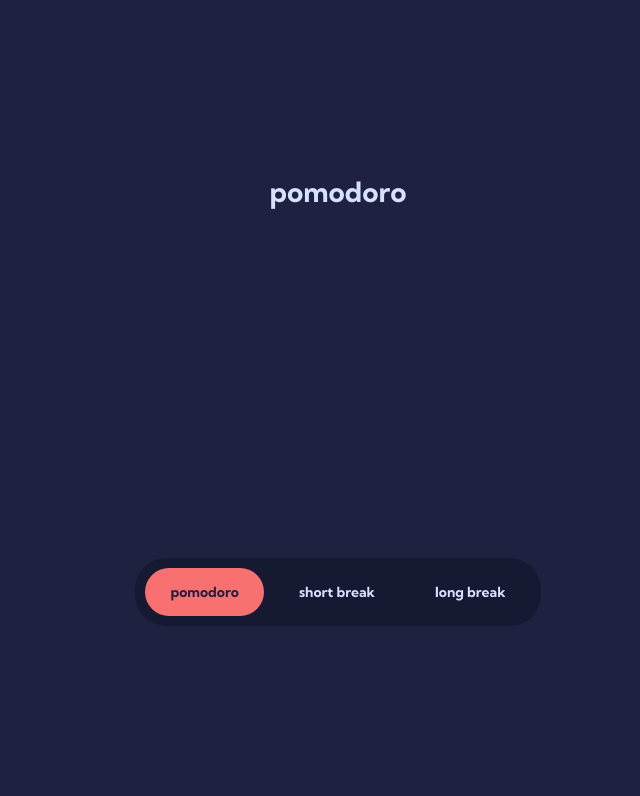
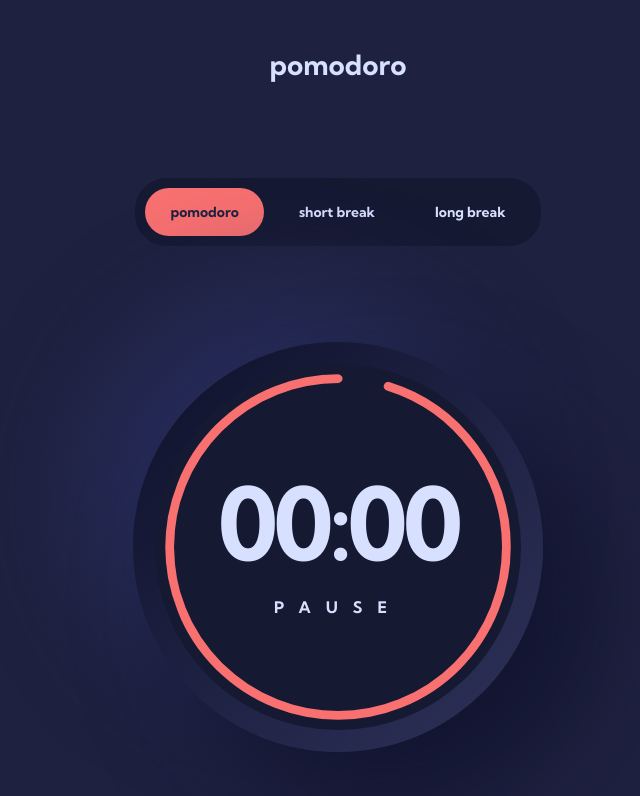
Before and after one commit to JKarwatka/vue-pomodoro-app, a Vue app: page / in a window 1280 px wide. Shown: the top 796 px of the page, without its empty margins (302-942 px from the left). Built offline with nearby package versions, Linux system fonts and the light colour scheme.

Commit message:
add PomodoroTimer and all subcomponents

```diff
--- /dev/null
+++ b/src/components/PomodoroTimer.vue
@@ -0,0 +1,40 @@
+<script setup lang="ts">
+import BaseH1 from './BaseH1.vue';
+import PomodoroTimerButton from './PomodoroTimerButton.vue';
+import CircularTimer from './RoundTimer.vue';
+</script>
+
+<template>
+  <div class="container">
+    <div class="inner-circle">
+        <BaseH1 text="00:00"/>
+        <PomodoroTimerButton text="pause"/>
+        <CircularTimer/>
+    </div>
+
+  </div>
+</template>
+
+<style lang="scss" scoped >
+.container {
+  height: 410px;
+  width: 410px;
+  background: linear-gradient(315deg, #2E325A 0%, #0E112A 100%);
+  box-shadow: 50px 50px 100px 0px #121530, -50px -50px 100px 0px #272C5A;
+  border-radius: 100%;
+}
+
+.inner-circle{
+  position: relative;
+  display: flex;
+  flex-direction: column;
+  align-items: center;
+  justify-content: center;
+  width: calc(100% - 44px );
+  height: calc(100% - 44px );
+  border-radius: 100%;
+  background: #161932;
+  margin: 22px;
+}
+
+</style>
--- /dev/null
+++ b/src/components/PomodoroTimerButton.vue
@@ -0,0 +1,21 @@
+<script setup lang="ts">
+import BaseH3 from './BaseH3.vue';
+
+interface PomodoroTimerButtonProps {
+  text: string
+}
+
+defineProps<PomodoroTimerButtonProps>()
+</script>
+
+<template>
+    <BaseH3 class='button' :text="text"/>
+</template>
+
+<style scoped>
+.button {
+  padding: 15px 25px;
+  border-radius: 26px;
+  border: none;
+}
+</style>
--- a/src/views/MainView.vue
+++ b/src/views/MainView.vue
@@ -1,12 +1,14 @@
 <script setup lang="ts">
 import BaseH2 from '@/components/BaseH2.vue'
 import BaseSwitch from '@/components/BaseSwitch.vue';
+import PomodoroTimer from '@/components/PomodoroTimer.vue';
 </script>
 
 <template>
   <div class="main">
     <BaseH2 text="pomodoro" />
     <BaseSwitch />
+    <PomodoroTimer/>
   </div>
 </template>
 
```
Also changed, not shown: src/components/TimeCounter.vue (added, +22 -0 lines).
